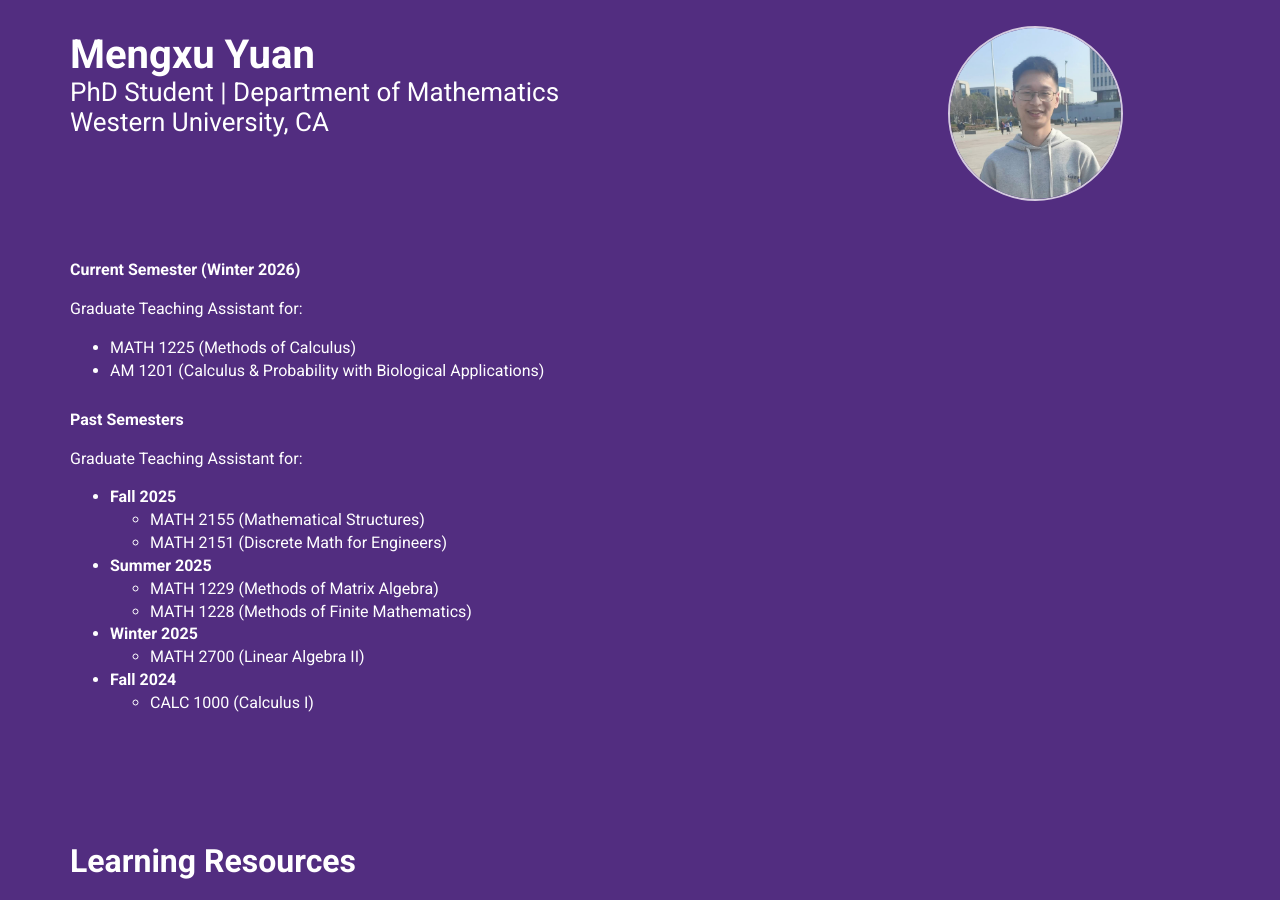
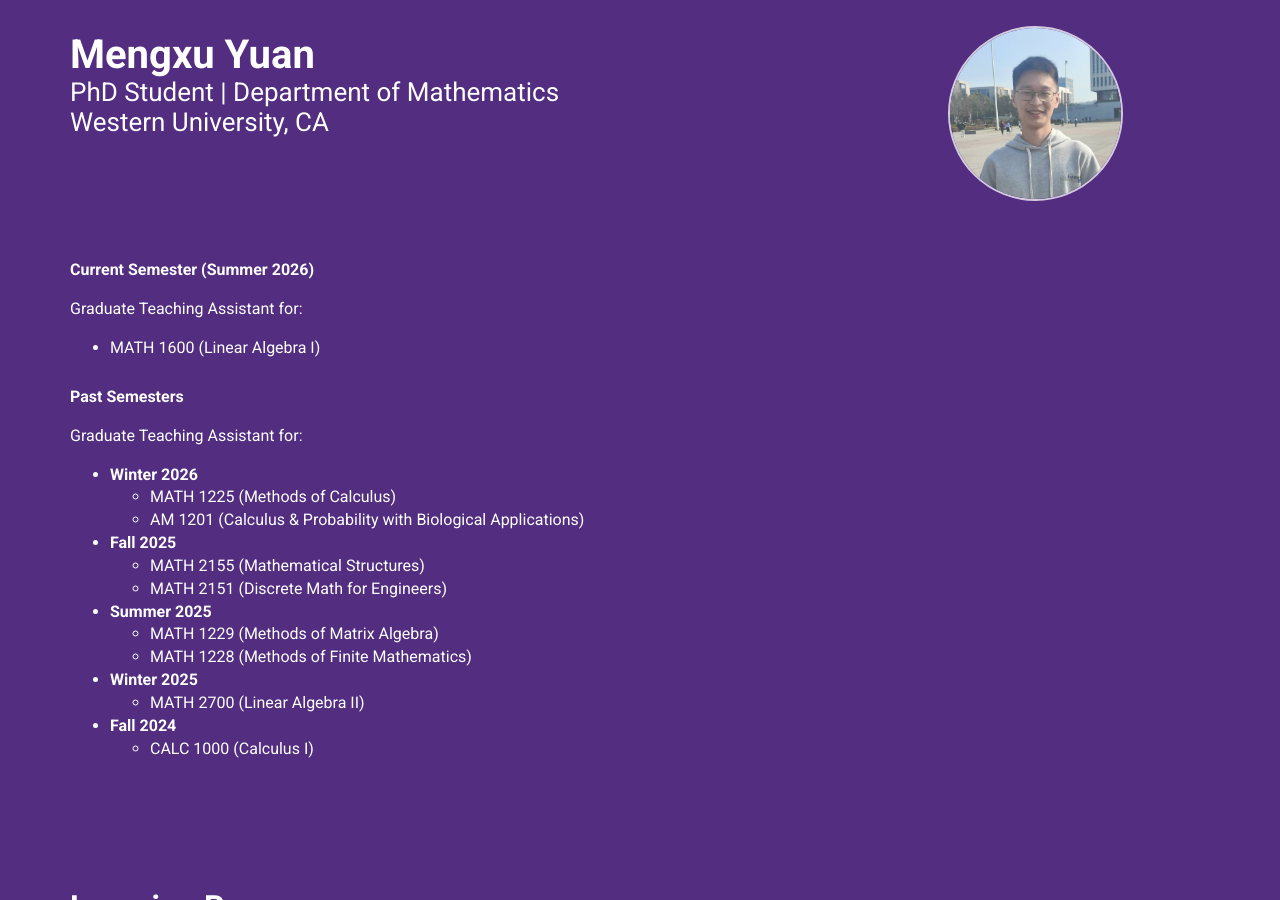
Before and after one commit to Mengxu3/mengxu3.github.io, a Jekyll site: the page built from index.html, in a window 1280 px wide and 900 px high, scrolled down 2121 px. Built offline with Jekyll 4.4.1, drawn with Linux system fonts in a browser that asks for light colours; nearby versions of some CDN libraries; a style sheet for code colours, icons or effects is not loaded.

Commit message:
Update teaching.yml

```diff
--- a/_data/teaching.yml
+++ b/_data/teaching.yml
@@ -1,15 +1,18 @@
-- name: Current Semester (Winter 2026)
+- name: Current Semester (Summer 2026)
   image:
   description: |
     Graduate Teaching Assistant for:
 
-    - MATH 1225 (Methods of Calculus)
-    - AM 1201 (Calculus & Probability with Biological Applications)
+    - MATH 1600 (Linear Algebra I)
 
 - name: Past Semesters
   image:
   description: |
     Graduate Teaching Assistant for:
+
+    * **Winter 2026**
+      * MATH 1225 (Methods of Calculus)
+      * AM 1201 (Calculus & Probability with Biological Applications)
 
     * **Fall 2025**
       * MATH 2155 (Mathematical Structures)
```
